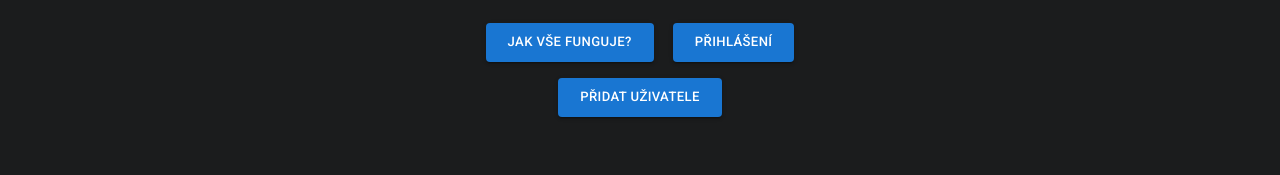
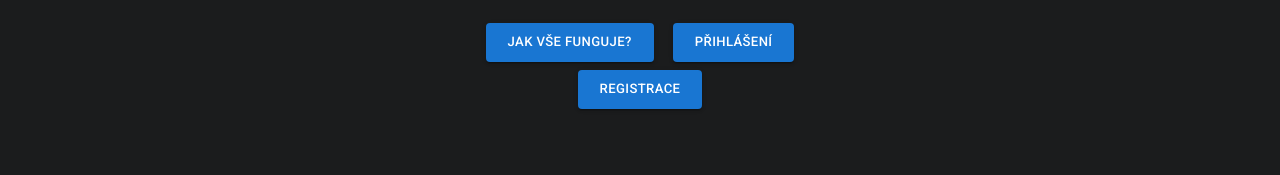
Before and after one commit to danielvrsek/uu-biot-t06, a React (Create React App) app in the folder dashboard/client/: page / in a window 1280 px wide. Shown: the part 227-402 px from the top of the page. Built offline with nearby package versions, Linux system fonts and the light colour scheme; no server answers.

Commit message:
Button fixes

```diff
--- a/dashboard/client/src/admin_console/components/weatherstation/AddUser.js
+++ b/dashboard/client/src/admin_console/components/weatherstation/AddUser.js
@@ -30,7 +30,7 @@ const AddUser = () => {
     };
     return (
         <div style={{ marginBottom: '10px' }}>
-            <Button onClick={handleOpen} variant="contained" size="large" sx={{ m: 1 }}>
+            <Button onClick={handleOpen} variant="contained">
                 Přidat uživatele
             </Button>
             <Modal
--- a/dashboard/client/src/admin_console/components/weatherstation/AddWeatherStation.js
+++ b/dashboard/client/src/admin_console/components/weatherstation/AddWeatherStation.js
@@ -34,7 +34,7 @@ const AddWeatherStation = () => {
     };
     return (
         <div style={{ margin: '8px 0' }}>
-            <Button onClick={handleOpen} variant="contained" size="small">
+            <Button onClick={handleOpen} variant="contained">
                 Vytvořit stanici
             </Button>
             <Modal
--- a/dashboard/client/src/components/home/TopHome.js
+++ b/dashboard/client/src/components/home/TopHome.js
@@ -1,7 +1,7 @@
 import React, { useState } from 'react';
 import { NavLink } from 'react-router-dom';
 import { useUserContext } from '../context/AuthContext';
-import AddUser from '../../admin_console/components/weatherstation/AddUser';
+import AddUser from '../user/AddUser';
 import { Button } from '@mui/material';
 
 const TopHome = () => {
--- a/dashboard/client/src/components/user/AddUser.js
+++ b/dashboard/client/src/components/user/AddUser.js
@@ -31,8 +31,8 @@ const AddUser = () => {
     const submit = () => {};
     return (
         <div style={{ marginBottom: '10px' }}>
-            <Button onClick={handleOpen} variant="contained" size="small">
-                Přidat uživatele
+            <Button onClick={handleOpen} variant="contained" size="large">
+                Registrace
             </Button>
             <Modal
                 open={open}
@@ -46,8 +46,7 @@ const AddUser = () => {
                         variant="h6"
                         component="h2"
                     >
-                        Přidání uživatele
-                    </Typography>
+Registrace                    </Typography>
                     <Typography
                         id="modal-modal-description"
                         sx={{ mt: 2 }}
@@ -112,7 +111,7 @@ const AddUser = () => {
                         color="primary"
                         onClick={submit}
                     >
-                        Přidat uživatele
+                        Registrovat
                     </Button>
                 </Box>
             </Modal>
```
